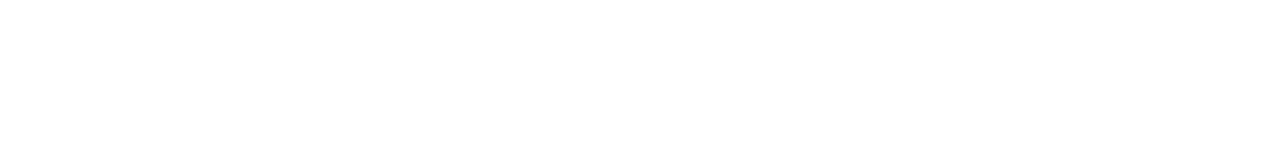
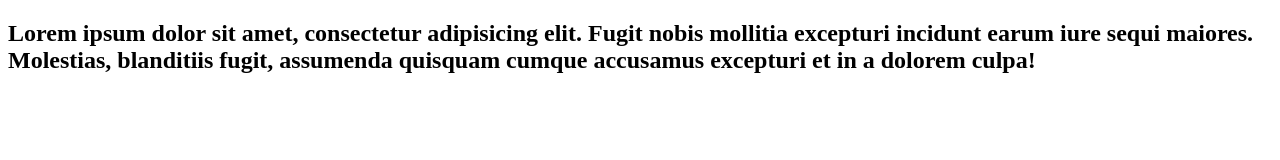
Before and after one commit to devHardzao/praticando-git-github, a plain HTML site: page index.html in a window 1280 px wide. Drawn offline with Linux system fonts and the light colour scheme.

Commit message:
h2 adicionado

```diff
--- a/index.html
+++ b/index.html
@@ -1,12 +1,19 @@
 <!DOCTYPE html>
 <html lang="en">
+
 <head>
     <meta charset="UTF-8">
     <meta http-equiv="X-UA-Compatible" content="IE=edge">
     <meta name="viewport" content="width=device-width, initial-scale=1.0">
     <title>Git e Github</title>
 </head>
+
 <body>
+    <h2>
+         Lorem ipsum dolor sit amet, consectetur adipisicing elit. Fugit nobis mollitia excepturi incidunt earum iure
+        sequi maiores. Molestias, blanditiis fugit, assumenda quisquam cumque accusamus excepturi et in a dolorem culpa!
+    </h2>
 
 </body>
+
 </html>
```
